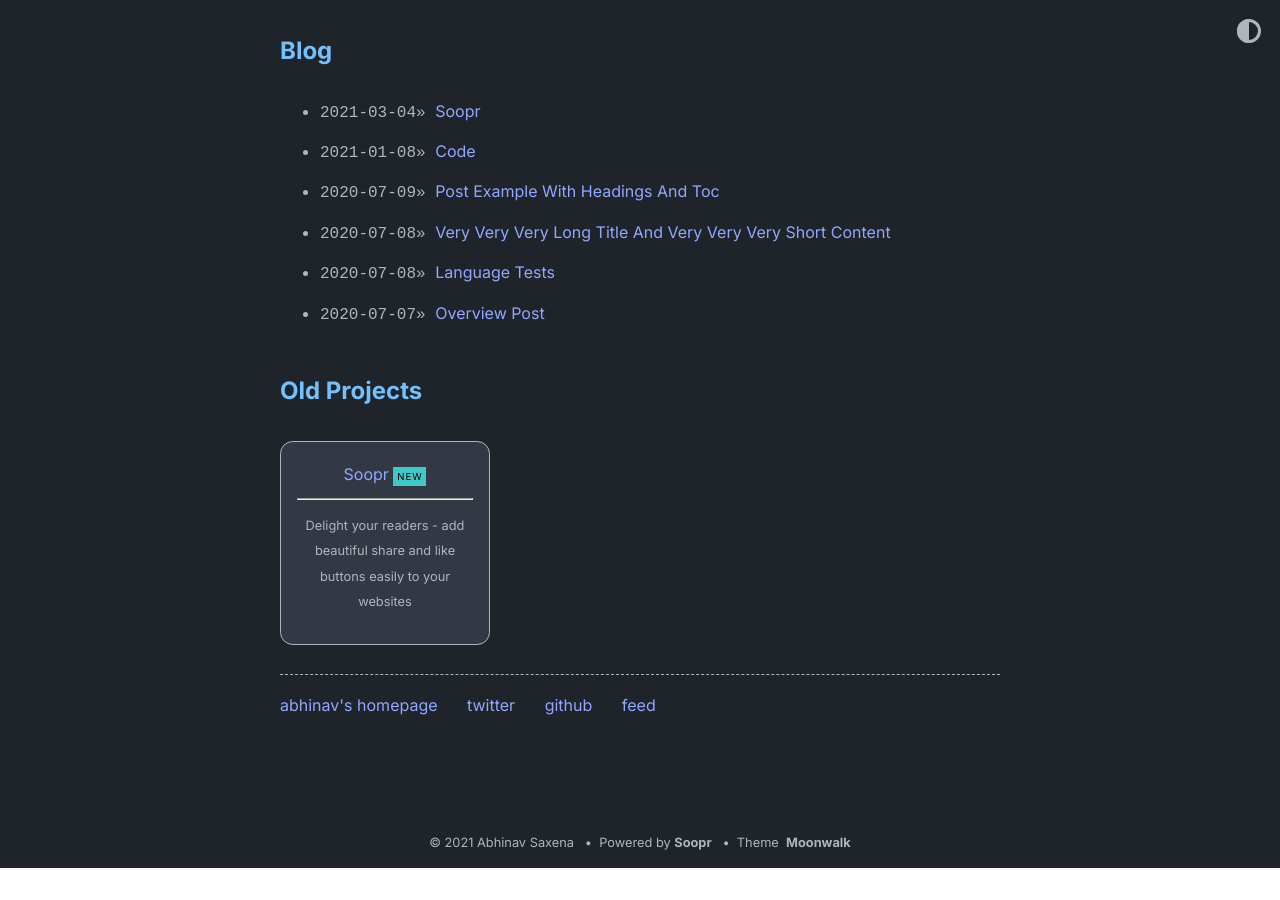
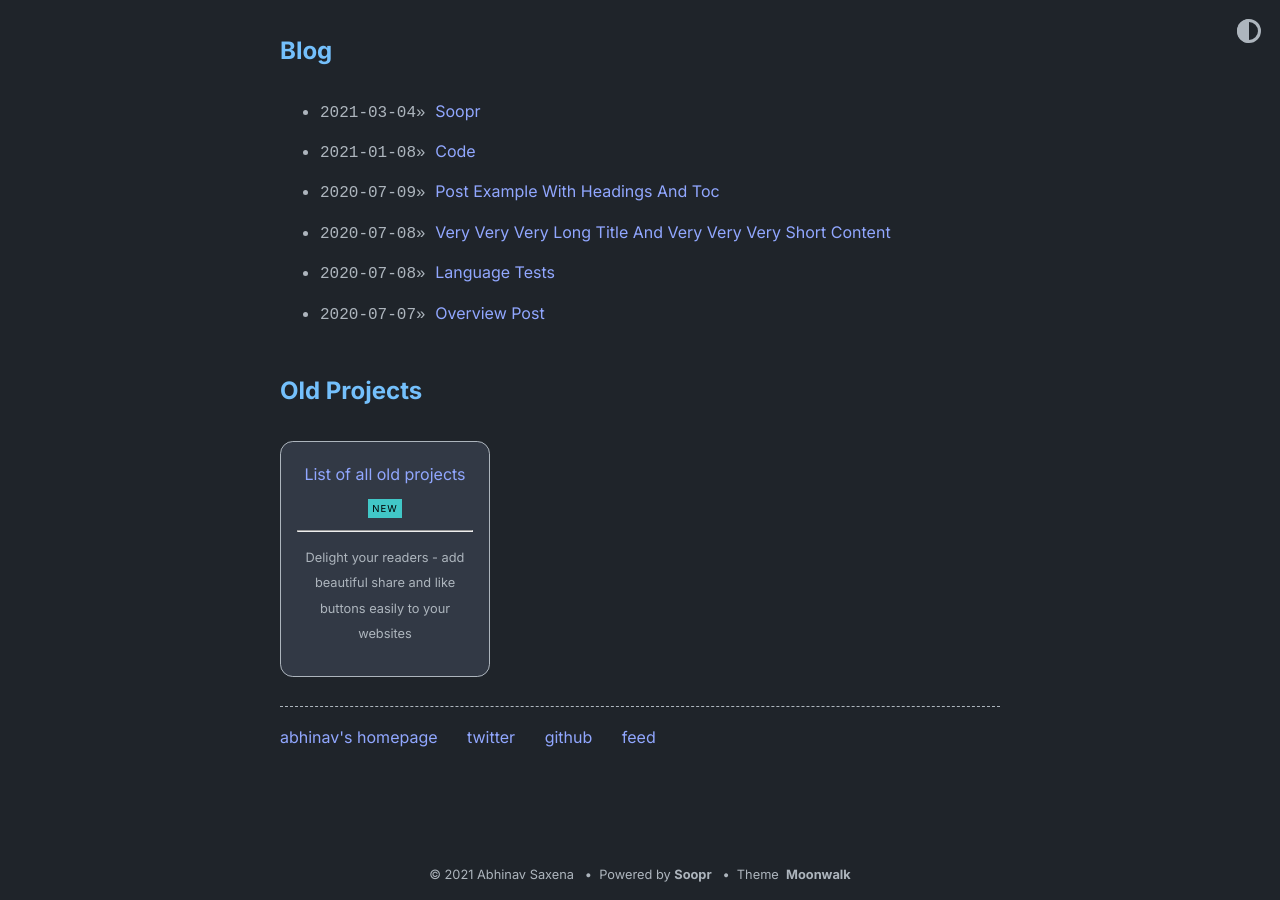
Before and after one commit to Josef9154/JRochelle_Portfolio, a Jekyll site: the page built from index.md, in a window 1280 px wide and 900 px high, scrolled down 837 px. Built offline with Jekyll 4.4.1, drawn with Linux system fonts in a browser that asks for light colours; before the commit the page ends 1705 px from its top, so only the background shows below that.

Commit message:
home.yml: updated title in old_project_entries

```diff
--- a/_data/home.yml
+++ b/_data/home.yml
@@ -27,7 +27,7 @@ project_entries:
     url: overview-post
     desc: It also has a scalable vertical list (in case you need it)
 old_project_entries:
-  - title: Soopr
+  - title: List of all old projects
     url: 'https://www.soopr.co'
     desc: >-
       Delight your readers - add beautiful share and like buttons easily to your
```
